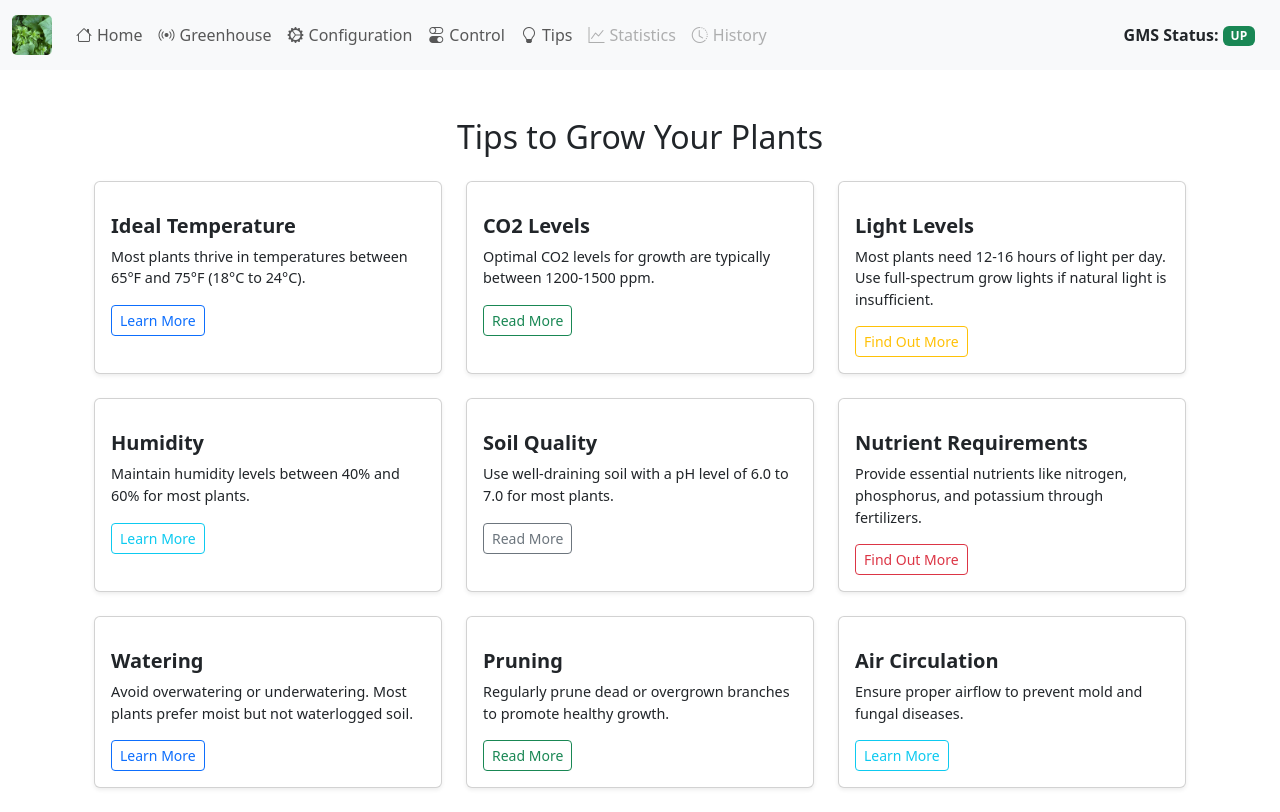
After one commit to Greenhouse-Monitoring-System/Webserver-Dashboard, a Flask app: page /tips in a window 1280 px wide. The commit adds this page. Run offline with Flask 3, Linux system fonts and the light colour scheme.

Commit message:
Added Tips Page

```diff
--- a/app.py
+++ b/app.py
@@ -86,6 +86,10 @@ def get_gms_status():
 @app.route("/")
 def index():
     return render_template("index.html")
+
+@app.route("/tips")
+def tips():
+    return render_template("tips.html")
 
 @app.route("/greenhouse_home")
 def greenhouse():
--- a/templates/base.html
+++ b/templates/base.html
@@ -39,17 +39,19 @@
                 <li class="nav-item">
                     <a class="nav-link" href="/control"><i class="bi bi-toggles" style="padding-right: 5px;"></i>Control</a>
                 </li>
+                 <li class="nav-item">
+                    <a class="nav-link" href="/tips"><i class="bi bi-lightbulb"
+                                                             style="padding-right: 5px;"></i>Tips</a>
+                </li>
                 <li class="nav-item">
                     <a class="nav-link disabled" href="/"><i class="bi bi-graph-up" style="padding-right: 5px;"></i>Statistics</a>
                 </li>
+
                 <li class="nav-item">
-                    <a class="nav-link disabled" href="/"><i class="bi bi-clock-history"
-                                                             style="padding-right: 5px;"></i>History</a>
+                    <a class="nav-link disabled" href="/"><i class="bi bi-clock-history" style="padding-right: 5px;"></i>History</a>
                 </li>
-                <li class="nav-item">
-                    <a class="nav-link disabled" href="/"><i class="bi bi-info-square-fill"
-                                                             style="padding-right: 5px;"></i>FAQ</a>
-                </li>
+
+
             </ul>
             <span class="ml-auto navbar-text">
                 <span class="btn text-bg-outline-secondary">
--- /dev/null
+++ b/templates/tips.html
@@ -0,0 +1,151 @@
+{% extends "base.html" %}
+
+{% block title %}Control Page{% endblock %}
+
+{% block content %}
+
+<h2 class="text-center mb-4">Tips to Grow Your Plants</h2>
+
+<div class="container">
+    <div class="row">
+
+        <div class="col-md-4 mb-4">
+            <div class="card h-100 shadow-sm grow-card">
+                <div class="card-body">
+                    <div class="text-center mb-3">
+                        <i class="fas fa-thermometer-half fa-3x text-primary"></i>
+                    </div>
+                    <h4 class="card-title">Ideal Temperature</h4>
+                    <p class="card-text">Most plants thrive in temperatures between 65°F and 75°F (18°C to 24°C).</p>
+                    <a href="https://be.green/en/blog/what-is-the-ideal-temperature-for-plants" target="_blank" class="btn btn-outline-primary btn-sm">Learn More</a>
+                </div>
+            </div>
+        </div>
+
+        <div class="col-md-4 mb-4">
+            <div class="card h-100 shadow-sm grow-card">
+                <div class="card-body">
+                    <div class="text-center mb-3">
+                        <i class="fas fa-leaf fa-3x text-success"></i>
+                    </div>
+                    <h4 class="card-title">CO2 Levels</h4>
+                    <p class="card-text">Optimal CO2 levels for growth are typically between 1200-1500 ppm.</p>
+                    <a href="https://pulsegrow.com/blogs/learn/ideal-co2-levels-and-room-temperature-for-optimal-indoor-plant-growth" target="_blank" class="btn btn-outline-success btn-sm">Read More</a>
+                </div>
+            </div>
+        </div>
+
+        <div class="col-md-4 mb-4">
+            <div class="card h-100 shadow-sm grow-card">
+                <div class="card-body">
+                    <div class="text-center mb-3">
+                        <i class="fas fa-sun fa-3x text-warning"></i>
+                    </div>
+                    <h4 class="card-title">Light Levels</h4>
+                    <p class="card-text">Most plants need 12-16 hours of light per day. Use full-spectrum grow lights if natural light is insufficient.</p>
+                    <a href="https://extension.umd.edu/resource/lighting-indoor-plants/" target="_blank" class="btn btn-outline-warning btn-sm">Find Out More</a>
+                </div>
+            </div>
+        </div>
+
+        <div class="col-md-4 mb-4">
+            <div class="card h-100 shadow-sm grow-card">
+                <div class="card-body">
+                    <div class="text-center mb-3">
+                        <i class="fas fa-tint fa-3x text-info"></i>
+                    </div>
+                    <h4 class="card-title">Humidity</h4>
+                    <p class="card-text">Maintain humidity levels between 40% and 60% for most plants.</p>
+                    <a href="https://salisburygreenhouse.com/winter-houseplant-series-part-2-how-to-measure-houseplant-humidity-levels/#:~:text=Humidity%20levels%20are%20rated%20by,ideal%20for%20most%20mature%20houseplants." target="_blank" class="btn btn-outline-info btn-sm">Learn More</a>
+                </div>
+            </div>
+        </div>
+
+        <div class="col-md-4 mb-4">
+            <div class="card h-100 shadow-sm grow-card">
+                <div class="card-body">
+                    <div class="text-center mb-3">
+                        <i class="fas fa-seedling fa-3x text-secondary"></i>
+                    </div>
+                    <h4 class="card-title">Soil Quality</h4>
+                    <p class="card-text">Use well-draining soil with a pH level of 6.0 to 7.0 for most plants.</p>
+                    <a href="https://cropcareequipment.com/blog/types-of-soil/" target="_blank" class="btn btn-outline-secondary btn-sm">Read More</a>
+                </div>
+            </div>
+        </div>
+
+        <div class="col-md-4 mb-4">
+            <div class="card h-100 shadow-sm grow-card">
+                <div class="card-body">
+                    <div class="text-center mb-3">
+                        <i class="fas fa-prescription-bottle fa-3x text-danger"></i>
+                    </div>
+                    <h4 class="card-title">Nutrient Requirements</h4>
+                    <p class="card-text">Provide essential nutrients like nitrogen, phosphorus, and potassium through fertilizers.</p>
+                    <a href="https://greenplanetnutrients.com/blog/tips-advice/understanding-plant-nutrition/#:~:text=The%20pH%20Scale%20and%20Nutrient%20Uptake,-The%20chart%20that&text=As%20you%20can%20see%2C%20for,former%20half%20of%20this%20article." target="_blank" class="btn btn-outline-danger btn-sm">Find Out More</a>
+                </div>
+            </div>
+        </div>
+
+        <div class="col-md-4 mb-4">
+            <div class="card h-100 shadow-sm grow-card">
+                <div class="card-body">
+                    <div class="text-center mb-3">
+                        <i class="fas fa-tint fa-3x text-primary"></i>
+                    </div>
+                    <h4 class="card-title">Watering</h4>
+                    <p class="card-text">Avoid overwatering or underwatering. Most plants prefer moist but not waterlogged soil.</p>
+                    <a href="https://www.joyusgarden.com/watering-indoor-plants/" target="_blank" class="btn btn-outline-primary btn-sm">Learn More</a>
+                </div>
+            </div>
+        </div>
+
+
+        <div class="col-md-4 mb-4">
+            <div class="card h-100 shadow-sm grow-card">
+                <div class="card-body">
+                    <div class="text-center mb-3">
+                        <i class="fas fa-cut fa-3x text-success"></i>
+                    </div>
+                    <h4 class="card-title">Pruning</h4>
+                    <p class="card-text">Regularly prune dead or overgrown branches to promote healthy growth.</p>
+                    <a href="https://www.waltersgreenhouse.ca/news/541/pruning-houseplants-everything-you-need-to-know#:~:text=For%20most%20houseplants%2C%20spring%20and,might%20need%20less%20frequent%20intervention." target="_blank" class="btn btn-outline-success btn-sm">Read More</a>
+                </div>
+            </div>
+        </div>
+
+
+        <!-- Card for Air Circulation -->
+        <div class="col-md-4 mb-4">
+            <div class="card h-100 shadow-sm grow-card">
+                <div class="card-body">
+                    <div class="text-center mb-3">
+                        <i class="fas fa-wind fa-3x text-info"></i>
+                    </div>
+                    <h4 class="card-title">Air Circulation</h4>
+                    <p class="card-text">Ensure proper airflow to prevent mold and fungal diseases.</p>
+                    <a href="https://medicgrow.com/blogs/general-tips/learn-about-the-importance-of-air-circulation-for-indoor-plants#:~:text=Growers%20like%20to%20have%20an,for%20growth%20for%20indoor%20plants." target="_blank" class="btn btn-outline-info btn-sm">Learn More</a>
+                </div>
+            </div>
+        </div>
+    </div>
+</div>
+
+<style>
+    .grow-card {
+        transition: transform 0.3s ease, box-shadow 0.3s ease;
+    }
+    .grow-card:hover {
+        transform: translateY(-10px);
+        box-shadow: 0 10px 20px rgba(0, 0, 0, 0.2);
+    }
+    .card-title {
+        font-size: 1.25rem;
+        font-weight: bold;
+    }
+    .card-text {
+        font-size: 0.9rem;
+    }
+</style>
+
+{% endblock %}
```
